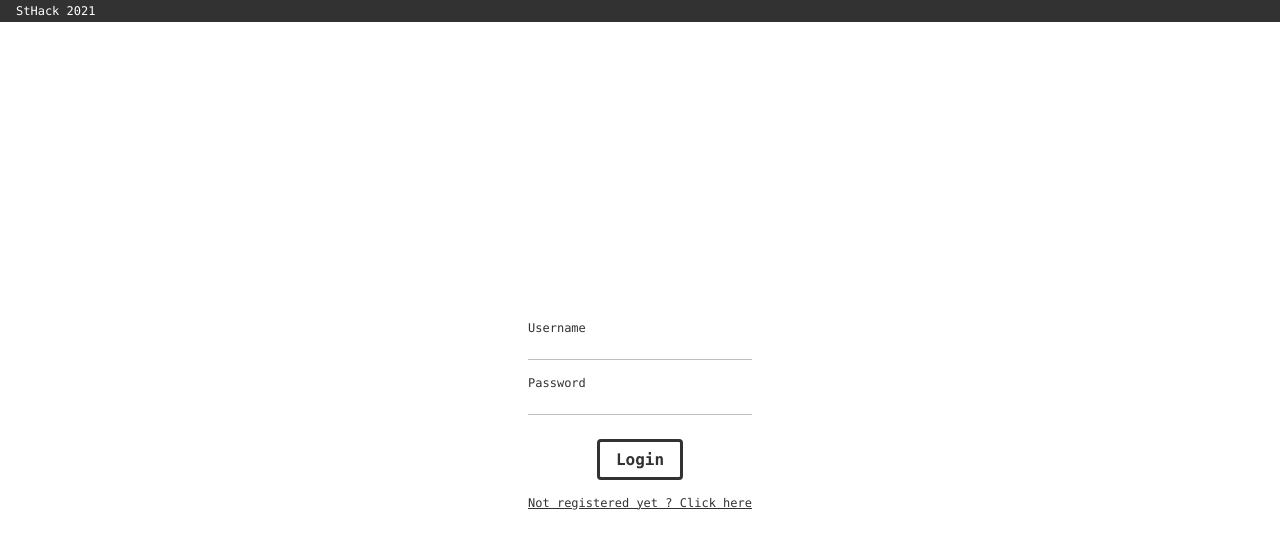
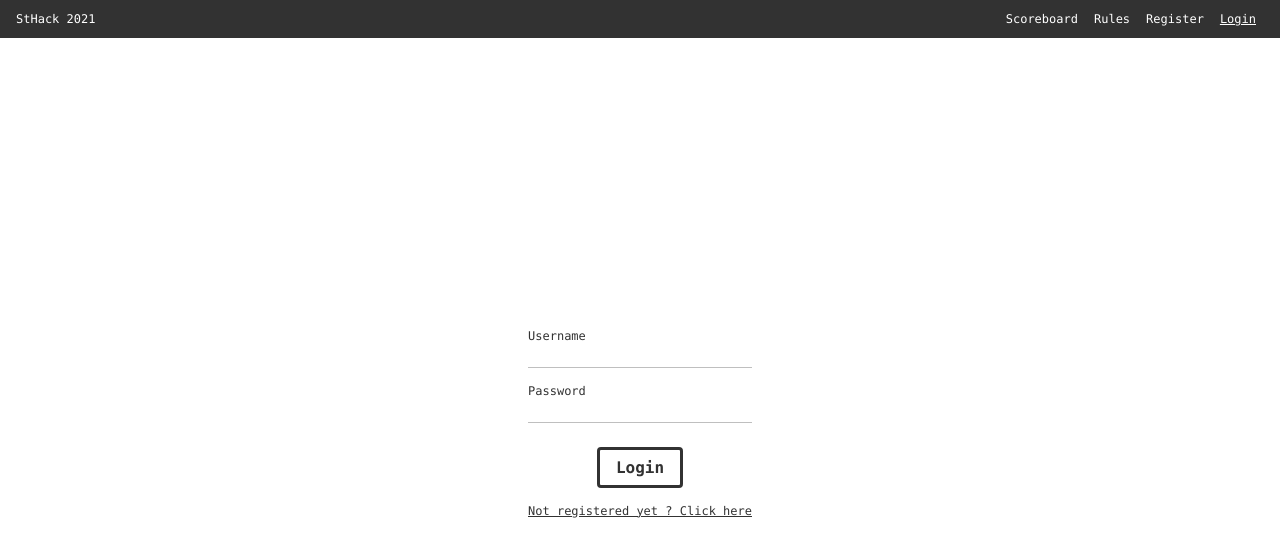
Before and after one commit to StHack/scoreboard, a React (Create React App) app in the folder client/: page /login in a window 1280 px wide. Shown: the top 556 px of the page. Built offline with nearby package versions, Linux system fonts and the light colour scheme; no server answers.

Commit message:
feat(client): add links to header

```diff
--- a/client/src/App.tsx
+++ b/client/src/App.tsx
@@ -1,10 +1,13 @@
 import styled from '@emotion/styled'
-import { Box } from 'components/Box'
 import { Header } from 'components/Header'
 import { useAuth } from 'hooks/useAuthentication'
+import { Admin } from 'pages/Admin'
+import { Game } from 'pages/Game'
 import { Login } from 'pages/Login'
 import { Register } from 'pages/Register'
-import { Route, Switch, Redirect } from 'react-router'
+import { Rules } from 'pages/Rules'
+import { ScoreBoard } from 'pages/ScoreBoard'
+import { Redirect, Route, Switch } from 'react-router'
 import { BrowserRouter } from 'react-router-dom'
 
 const AppBlock = styled.div`
@@ -16,16 +19,16 @@ const AppBlock = styled.div`
 `
 
 export default function App () {
-  const { user, logOut, isAuthenticated } = useAuth()
+  const { isAuthenticated, isAuthorized } = useAuth()
 
   return (
     <BrowserRouter>
       <AppBlock>
-        <Header user={user} admin={() => false} logout={logOut} />
+        <Header />
 
         <Switch>
           <Route exact path="/">
-            {isAuthenticated ? <></> : <Redirect to="/login" />}
+            {isAuthenticated ? <Game></Game> : <Redirect to="/login" />}
           </Route>
 
           <Route path="/login">
@@ -35,13 +38,19 @@ export default function App () {
           <Route path="/register">
             {isAuthenticated ? <Redirect to="/" /> : <Register />}
           </Route>
+
+          <Route path="/admin">
+            {isAuthenticated && isAuthorized ? <Admin /> : <Redirect to="/" />}
+          </Route>
+
+          <Route path="/scoreboard">
+            <ScoreBoard />
+          </Route>
+
+          <Route path="/rules">
+            <Rules />
+          </Route>
         </Switch>
-
-        {user && (
-          <Box display="flex" flexDirection="column">
-            <span>{user.username}</span>
-          </Box>
-        )}
       </AppBlock>
     </BrowserRouter>
   )
--- a/client/src/components/Header.tsx
+++ b/client/src/components/Header.tsx
@@ -1,15 +1,12 @@
 import styled from '@emotion/styled'
-import { User } from 'models/User'
+import { useAuth } from 'hooks/useAuthentication'
+import { NavLink } from 'react-router-dom'
 import { space, SpaceProps } from 'styled-system'
 import { Box } from './Box'
-import { Button } from './Button'
 
-type HeaderProps = {
-  user?: User
-  logout: () => void
-  admin: () => void
-}
-export function Header ({ user, logout, admin }: HeaderProps) {
+export function Header () {
+  const { user, isAuthenticated, isAuthorized, logOut } = useAuth()
+
   return (
     <HeaderBlock px="large" py="small">
       <span>StHack 2021</span>
@@ -18,10 +15,24 @@ export function Header ({ user, logout, admin }: HeaderProps) {
           {user.username} / {user.team}
         </span>
       )}
-      <Box display="flex" flexDirection="row">
-        {user?.isAdmin && <Button onClick={admin}>Admin</Button>}
-        {user && <Button onClick={logout}>Logout</Button>}
-      </Box>
+
+      <nav>
+        <Box display="flex" flexDirection="row" as="ul">
+          <GameLink to="/scoreboard" label="Scoreboard" />
+          <GameLink to="/rules" label="Rules" />
+          <GameLink to="/admin" label="Admin" showIf={isAuthorized} />
+          <GameLink to="/register" label="Register" showIf={!isAuthenticated} />
+          <GameLink to="/login" label="Login" showIf={!isAuthenticated} />
+
+          {isAuthenticated && (
+            <NavItem>
+              <NavButton onClick={logOut} type="button">
+                Logout
+              </NavButton>
+            </NavItem>
+          )}
+        </Box>
+      </nav>
     </HeaderBlock>
   )
 }
@@ -35,3 +46,40 @@ const HeaderBlock = styled.header<SpaceProps>`
   color: ${p => p.theme.colors.secondaryText};
   ${space}
 `
+
+const NavItem = styled.li<SpaceProps>`
+  display: flex;
+`
+
+const NavLinkStyled = styled(NavLink)<SpaceProps>`
+  color: ${p => p.theme.colors.secondaryText};
+  text-decoration: none;
+  ${space}
+
+  &.active {
+    text-decoration: underline;
+  }
+`
+
+const NavButton = styled.button<SpaceProps>`
+  color: ${p => p.theme.colors.secondaryText};
+  cursor: pointer;
+  ${space}
+`
+
+type GameLinkProps = {
+  to: string
+  label: string
+  showIf?: boolean
+}
+function GameLink ({ to, label, showIf = true }: GameLinkProps) {
+  if (!showIf) return null
+
+  return (
+    <NavItem>
+      <NavLinkStyled to={to} activeClassName="active" p="2">
+        {label}
+      </NavLinkStyled>
+    </NavItem>
+  )
+}
--- a/client/src/hooks/useAuthentication.tsx
+++ b/client/src/hooks/useAuthentication.tsx
@@ -6,14 +6,12 @@ import {
   useEffect,
   useState,
 } from 'react'
-import { useHistory } from 'react-router-dom'
 import { login, logout, me } from 'services/authenticate'
 
 export type AuthContext = {
   user?: User
   isAuthenticated: boolean
-  checkAuthentication: () => void
-  checkAuthorization: () => void
+  isAuthorized: boolean
   logOut: () => Promise<void>
   logIn: (
     username: string,
@@ -27,8 +25,7 @@ export type AuthContext = {
 const authContext = createContext<AuthContext>({
   user: undefined,
   isAuthenticated: false,
-  checkAuthentication: () => {},
-  checkAuthorization: () => {},
+  isAuthorized: false,
   logOut: () => Promise.resolve(),
   logIn: () => Promise.resolve({ ok: false, error: 'oups' }),
 })
@@ -44,7 +41,6 @@ export const useAuth = () => {
 
 function useProvideAuth (): AuthContext {
   const [user, setUser] = useState<User>()
-  const history = useHistory()
 
   useEffect(() => {
     const init = async () => {
@@ -60,18 +56,7 @@ function useProvideAuth (): AuthContext {
   return {
     user,
     isAuthenticated: user !== undefined,
-    checkAuthentication: () => {
-      if (!user) {
-        history.push('/login')
-      }
-    },
-    checkAuthorization: () => {
-      if (!user) {
-        history.push('/login')
-      } else if (!user.isAdmin) {
-        history.push('/')
-      }
-    },
+    isAuthorized: !!user?.isAdmin,
     logOut: async () => {
       await logout()
       setUser(undefined)
--- /dev/null
+++ b/client/src/pages/Admin.tsx
@@ -0,0 +1,5 @@
+import { Box } from 'components/Box'
+
+export function Admin () {
+  return <Box></Box>
+}
--- /dev/null
+++ b/client/src/pages/Game.tsx
@@ -0,0 +1,5 @@
+import { Box } from 'components/Box'
+
+export function Game () {
+  return <Box></Box>
+}
--- /dev/null
+++ b/client/src/pages/Rules.tsx
@@ -0,0 +1,5 @@
+import { Box } from 'components/Box'
+
+export function Rules () {
+  return <Box></Box>
+}
--- /dev/null
+++ b/client/src/pages/ScoreBoard.tsx
@@ -0,0 +1,5 @@
+import { Box } from 'components/Box'
+
+export function ScoreBoard () {
+  return <Box></Box>
+}
```
